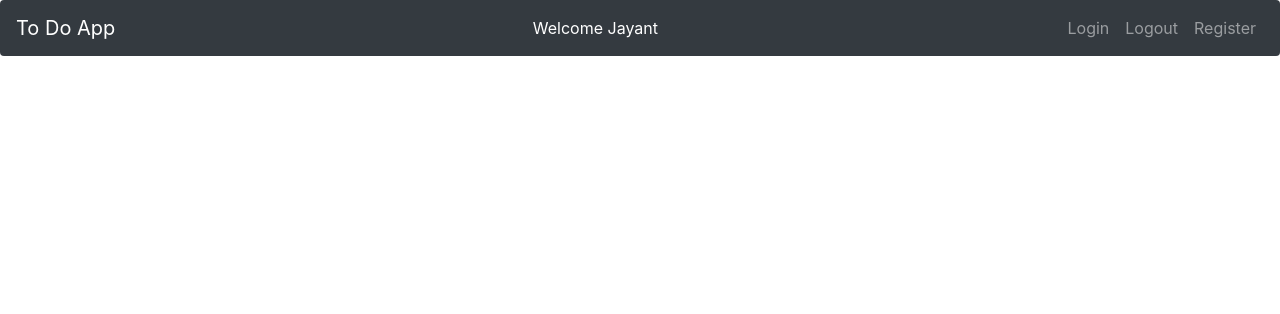
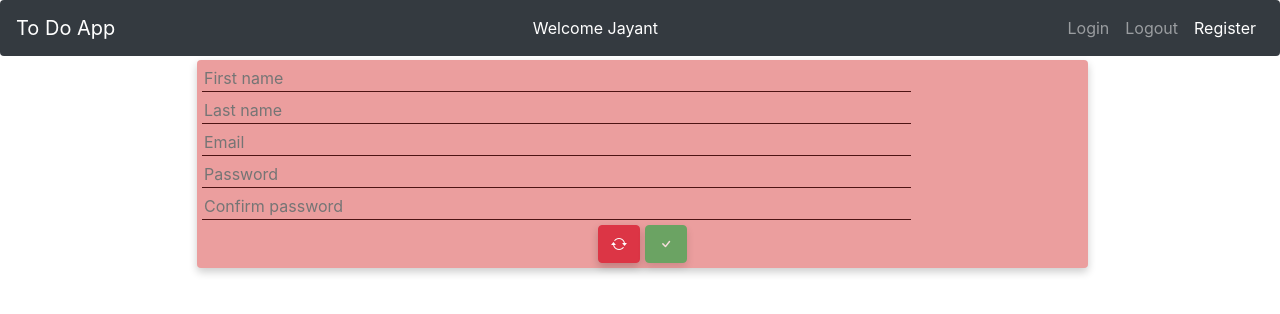
Before and after one commit to jporwal05/to-do-app, an Angular app: page /register in a window 1280 px wide. Before the commit this address led to /. Shown: the top 314 px of the page. Built offline with nearby package versions, Linux system fonts and the light colour scheme.

Commit message:
Added a register component

```diff
--- a/src/app/app.component.css
+++ b/src/app/app.component.css
@@ -1,6 +1,6 @@
 .tda-container {
 	width: 70vw;
-	margin: auto;
+	margin: 60px auto auto auto;
     height: 200vh;
 }
 
--- a/src/app/nav/nav.component.css
+++ b/src/app/nav/nav.component.css
@@ -0,0 +1 @@
+li { outline: none; }
--- a/src/app/nav/nav.component.html
+++ b/src/app/nav/nav.component.html
@@ -1,9 +1,9 @@
 <div>
     <nav class="navbar navbar-expand-sm bg-dark navbar-dark fixed-top" style="border-radius: 4px;">
-        <a class="navbar-brand" href="#">To Do App</a>
+        <a class="navbar-brand" routerLink="/" style="cursor: pointer">To Do App</a>
         <ul class="navbar-nav ml-auto">
-            <li class="nav-item active">
-                <a class="nav-link" href="#">Welcome Jayant</a>
+            <li class="nav-item active" routerLink="/">
+                <a class="nav-link" style="cursor: pointer">Welcome Jayant</a>
             </li>
         </ul>
         <ul class="navbar-nav ml-auto">
@@ -13,8 +13,8 @@
             <li class="nav-item">
                 <a class="nav-link" href="#">Logout</a>
             </li>
-            <li class="nav-item">
-                <a class="nav-link" href="#">Register</a>
+            <li class="nav-item" routerLink="/register" routerLinkActive="active">
+                <a class="nav-link" style="cursor: pointer">Register</a>
             </li>
         </ul>
     </nav>
--- /dev/null
+++ b/src/app/register/register.component.css
@@ -0,0 +1,16 @@
+.tda-register-div {
+    background-color: #eb9e9e;
+    margin-top: 5px;
+    margin-left: 5px;
+    padding-bottom: 5px;
+    padding-right: 5px;
+    border-radius: 4px;
+}
+
+.tda-register-div:hover {
+    background-color: #ec9191;
+}
+
+.tda-input {
+    border-bottom: 1px solid #4d1414;
+}
--- /dev/null
+++ b/src/app/register/register.component.html
@@ -0,0 +1,31 @@
+<div class="tda-register-div tda-card">
+    <form [formGroup]="registerForm" (ngSubmit)="onSubmit()">
+        <div>
+            <input class="tda-input" placeholder="First name" type="text" name="firstName" id="firstName"
+                formControlName="firstName" required>
+        </div>
+        <div>
+            <input class="tda-input" placeholder="Last name" type="text" name="lastName" id="lastName"
+                formControlName="lastName" required>
+        </div>
+        <div>
+            <input class="tda-input" placeholder="Email" type="email" name="email" id="email" formControlName="email"
+                required>
+        </div>
+        <div>
+            <input class="tda-input" placeholder="Password" type="password" name="password" id="password"
+                formControlName="password" required>
+        </div>
+        <div>
+            <input class="tda-input" placeholder="Confirm password" type="password" name="confirmPassword"
+                formControlName="confirmPassword" id="confirmPassword" required>
+        </div>
+        <div class="tda-button-div">
+            <button class="btn btn-danger tda-button" type="reset"><i class="bi
+            bi-arrow-repeat"></i>
+                <span class="tda-tooltip-text">Reset</span></button>
+            <button class="btn btn-success tda-button" type="submit" [disabled]="!registerForm.valid"><i class="bi bi-check"></i>
+                <span class="tda-tooltip-text">Add</span></button>
+        </div>
+    </form>
+</div>
--- /dev/null
+++ b/src/app/register/register.component.ts
@@ -0,0 +1,45 @@
+import { Component, OnInit } from '@angular/core';
+import { FormBuilder } from '@angular/forms';
+
+@Component({
+  selector: 'app-register',
+  templateUrl: './register.component.html',
+  styleUrls: ['./register.component.css']
+})
+export class RegisterComponent implements OnInit {
+
+  constructor(private formBuilder: FormBuilder) { }
+
+  matchingFields = (field1, field2) => {
+    return registerForm => {
+        if (registerForm.controls[field1].value !== registerForm.controls[field2].value)  {
+            return { mismatchFields: true };
+        } else {
+          return null;
+        }
+    };
+  }
+
+  emailValid = () => {
+    return control => {
+        let regex = /^(([^<>()\[\]\\.,;:\s@"]+(\.[^<>()\[\]\\.,;:\s@"]+)*)|(".+"))@((\[[0-9]{1,3}\.[0-9]{1,3}\.[0-9]{1,3}\.[0-9]{1,3}])|(([a-zA-Z\-0-9]+\.)+[a-zA-Z]{2,}))$/
+        return regex.test(control.value) ? null : { invalidEmail: true };
+    };
+  }
+
+  registerForm = this.formBuilder.group({
+    firstName: [""],
+    lastName: [""],
+    email: ["", [this.emailValid()]],
+    password: [""],
+    confirmPassword: [""]
+  }, { validator: this.matchingFields("password", "confirmPassword")});
+
+  ngOnInit(): void {
+  }
+
+  onSubmit() {
+    console.log(this.registerForm.value);
+  }
+
+}
--- a/src/app/todo/todo.component.html
+++ b/src/app/todo/todo.component.html
@@ -1,4 +1,4 @@
-<div style="margin-top: 60px;">
+<div>
     <div>
         <button class="btn btn-primary tda-button" (click)="onCreateClicked()"><i class="bi bi-plus"></i><span
                 class="tda-tooltip-text">Create</span></button>
```
Also changed, not shown: src/app/app.module.ts (+10 -3 lines).
